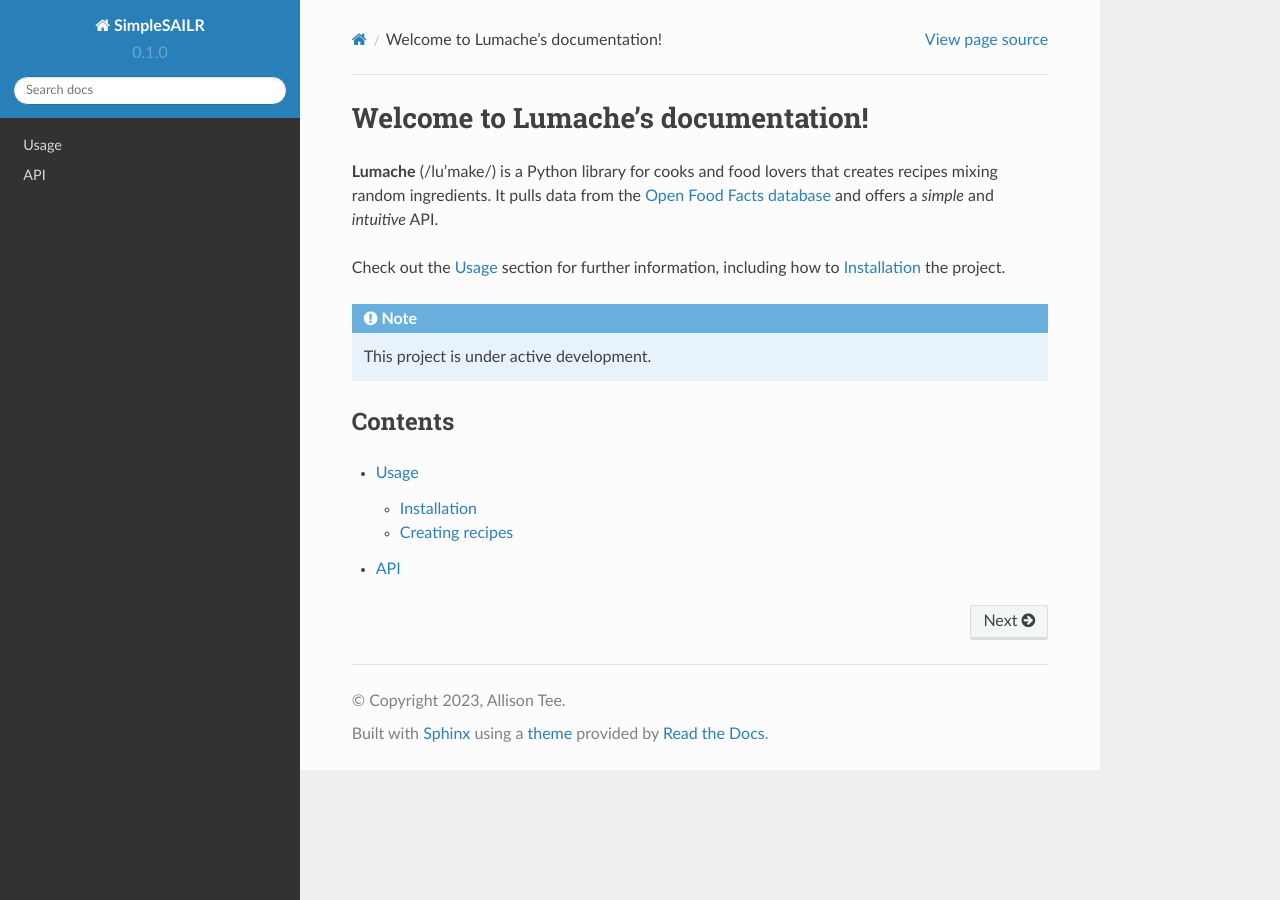
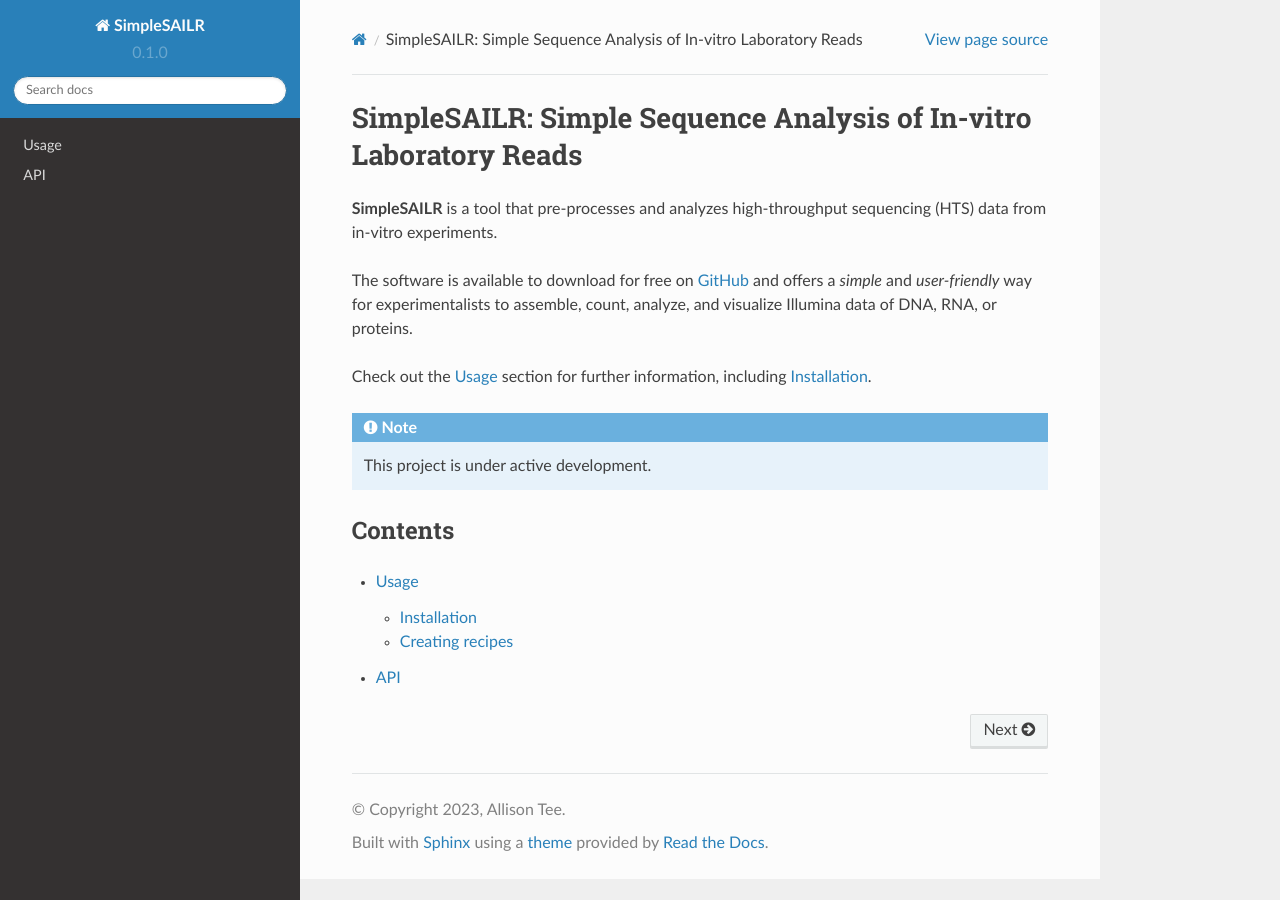
Before and after one commit to WorldsEndDunce/ssailr-rtd, a Sphinx documentation site: the page built from docs/source/index.rst, in a window 1280 px wide. Built offline with Sphinx 7.4.7 and the Read the Docs theme 2.0.0, drawn with Linux system fonts in a browser that asks for light colours.

Commit message:
feat: Basic homepage

```diff
--- a/docs/source/index.rst
+++ b/docs/source/index.rst
@@ -1,13 +1,12 @@
-Welcome to Lumache's documentation!
+SimpleSAILR: Simple Sequence Analysis of In-vitro Laboratory Reads
 ===================================
 
-**Lumache** (/lu'make/) is a Python library for cooks and food lovers
-that creates recipes mixing random ingredients.
-It pulls data from the `Open Food Facts database <https://world.openfoodfacts.org/>`_
-and offers a *simple* and *intuitive* API.
+**SimpleSAILR** is a tool that pre-processes and analyzes high-throughput sequencing (HTS) data from in-vitro experiments.
 
-Check out the :doc:`usage` section for further information, including
-how to :ref:`installation` the project.
+The software is available to download for free on `GitHub <https://github.com/WorldsEndDunce/SimpleSAILR>`_
+and offers a *simple* and *user-friendly* way for experimentalists to assemble, count, analyze, and visualize Illumina data of DNA, RNA, or proteins.
+
+Check out the :doc:`usage` section for further information, including :ref:`installation`.
 
 .. note::
 
```
